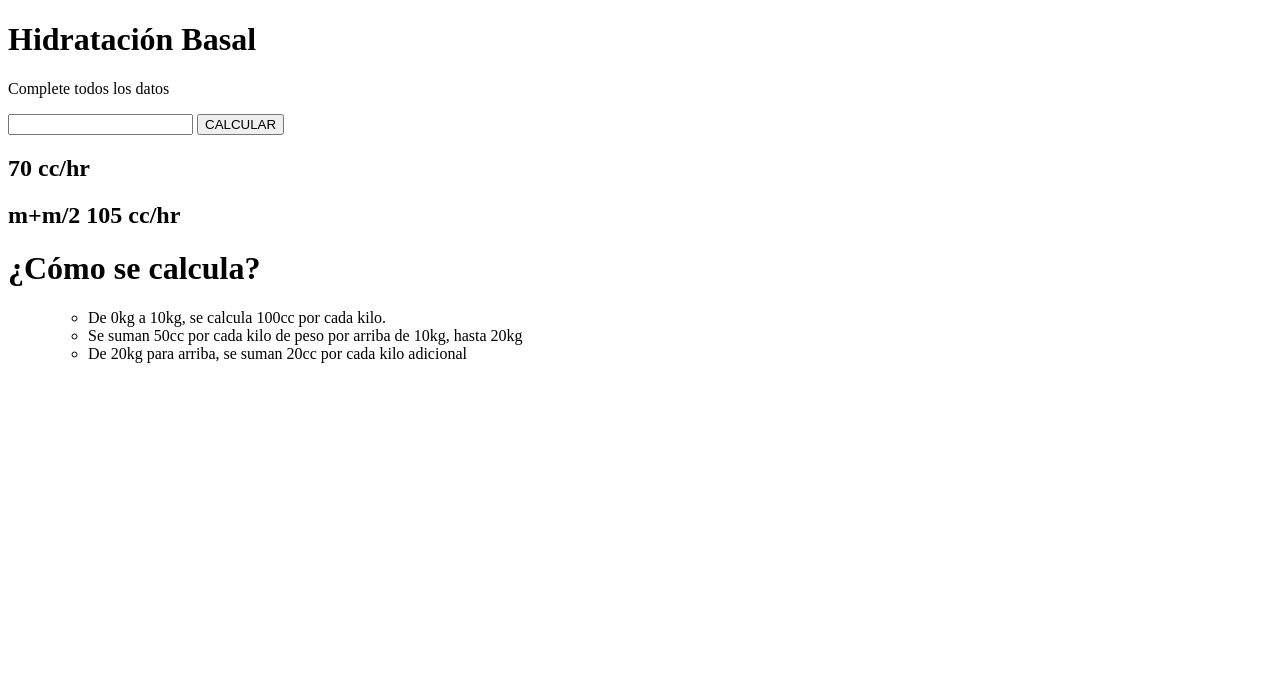
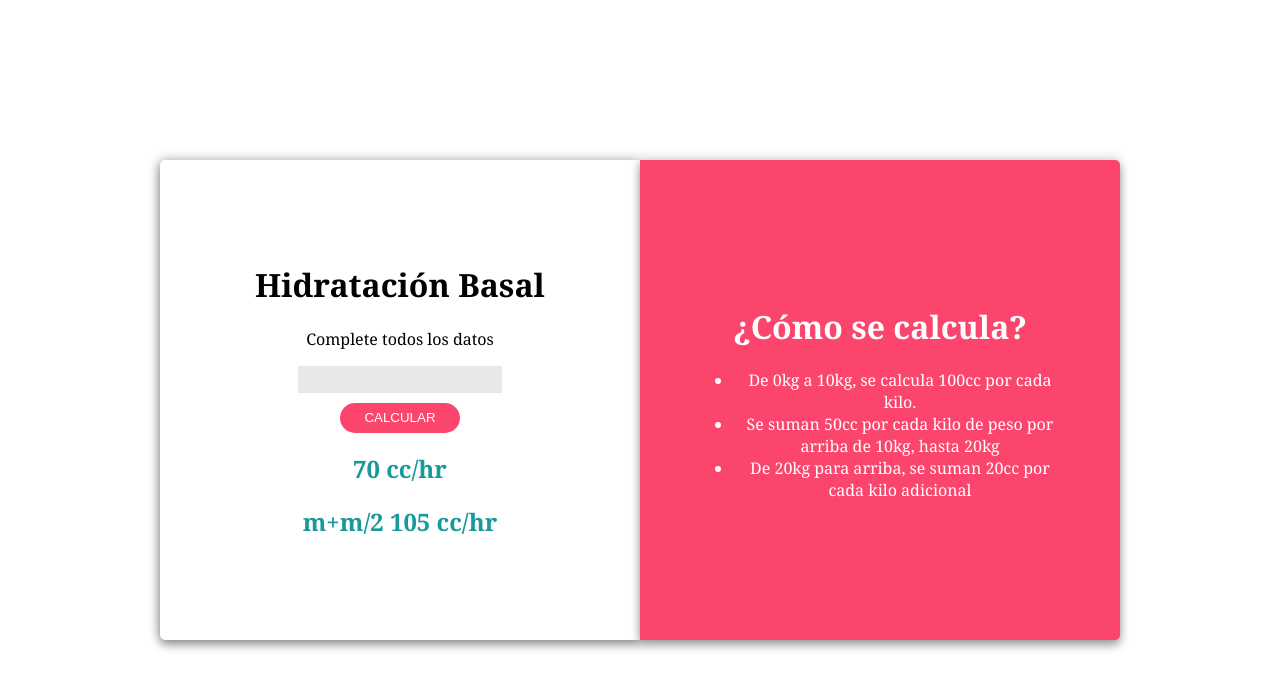
Before and after one commit to Jorg7Mr/hidratacionbasal.github.io, a plain HTML site: page index.html in a window 1280 px wide. Drawn offline with Linux system fonts and the light colour scheme.

Commit message:
agregando estilos

```diff
--- a/index.html
+++ b/index.html
@@ -1,26 +1,42 @@
 <!DOCTYPE html>
 <html lang="es">
+
 <head>
+    <link rel="stylesheet" type="text/css" href="style.css">
 
 </head>
+
 <body>
     <div class="contenedor-uno">
+        <div>
+            <div class="txt-basal">
                 <h1>Hidratación Basal</h1>
                 <p>Complete todos los datos</p>
-        <input type="text" id="txtKilos">
-        <button>CALCULAR</button>
+            </div>
+            <input type="text" id="txtKilos" class="input-kilos">
+            <div class="contenedor-btnCalcular">
+                <button class="btn-calcular">CALCULAR</button>
+            </div>
+            <div class="txt-formula">
                 <h2>70 cc/hr</h2>
                 <h2>m+m/2 105 cc/hr</h2>
             </div>
+        </div>
+    </div>
     <div class="contenedor-dos">
+        <div class="contenedor-aux">
+        <div class="txt-calculo">
             <h1>¿Cómo se calcula?</h1>
-        <ul>
+        </div>
+        <div class="txt-dos">
             <ul>
                     <li>De 0kg a 10kg, se calcula 100cc por cada kilo.</li>
                     <li>Se suman 50cc por cada kilo de peso por arriba de 10kg, hasta 20kg</li>
                     <li>De 20kg para arriba, se suman 20cc por cada kilo adicional</li>
             </ul>
-        </ul>
+        </div>
+    </div>
     </div>
 </body>
+
 </html>
--- /dev/null
+++ b/style.css
@@ -0,0 +1,91 @@
+body{
+    margin: 0;
+    display: flex;
+    justify-content: center;
+    height: 100vh; /* Añadimos esta línea para ocupar el 100% del viewport height */
+    font-family: Cambria, Cochin, Georgia, Times, 'Times New Roman', serif;
+}
+
+
+.contenedor-uno {
+    display: flex;
+    justify-content: center;
+    align-items: center;
+    text-align: center;
+    background-color: #ffffff ;
+    height: 60vh;
+    width: 60vh;
+    margin: auto 0; /* Centrar verticalmente */
+    border-top-left-radius: 5px; /* Radio en la esquina superior izquierda */
+    border-bottom-left-radius: 5px; /* Radio en la esquina inferior izquierda */
+    border-bottom-right-radius: 0; /* No se aplica radio en la esquina inferior derecha */
+    border-top-right-radius: 0;
+    box-shadow: 0px 5px 10px rgba(0, 0, 0, 0.4), /* Sombra inferior */
+    0px -5px 10px rgba(0, 0, 0, 0.1), /* Sombra superior */
+    5px 0px 10px rgba(0, 0, 0, 0), /* Sombra derecha */
+    -5px 0px 10px rgba(0, 0, 0, 0.1); /* Sombra izquierda */
+}
+
+.contenedor-dos {
+    display: flex;
+    justify-content: center;
+    align-items: center;
+    flex-direction: column;
+    background-color:  #fb456d ;
+    height: 60vh;
+    width: 60vh;
+    margin: auto 0; /* Centrar verticalmente */
+    border-top-left-radius: 0; /* Radio en la esquina superior izquierda */
+    border-bottom-left-radius: 0; /* Radio en la esquina inferior izquierda */
+    border-bottom-right-radius: 5px; /* No se aplica radio en la esquina inferior derecha */
+    border-top-right-radius: 5px;
+    box-shadow: 0px 5px 10px rgba(0, 0, 0, 0.4), /* Sombra inferior */
+    0px -5px 10px rgba(0, 0, 0, 0.1), /* Sombra superior */
+    5px 0px 10px rgba(0, 0, 0, 0), /* Sombra derecha */
+    -5px 0px 10px rgba(0, 0, 0, 0); /* Sombra izquierda */
+}
+
+.contenedor-aux{
+    padding: 11%;
+}
+
+.txt-basal{
+    color: rgb(0, 0, 0);
+}
+
+.txt-formula{
+    color: rgb(25, 153, 153);
+}
+
+.txt-calculo{
+    color: #ffffff;
+    text-align:center;
+}
+
+.txt-dos{
+    color: #ffffff;
+    text-align:center;
+}
+
+.contenedor-btnCalcular{
+    margin-top: 10px;
+}
+
+.btn-calcular{
+    border-radius: 20px;
+    height: 30px;
+    width: 120px;
+    color: white;
+    background-color:#fb456d;
+    border: none; /* Eliminar el borde */
+    box-shadow: 0;
+
+}
+
+.input-kilos{
+    height: 25px;
+    width: 200px;
+    border: none; /* Eliminar el borde */
+    background-color: #c7cacd70;
+
+}
```
Lines whose indentation alone changed are shown as unchanged.
